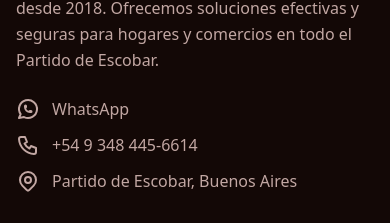
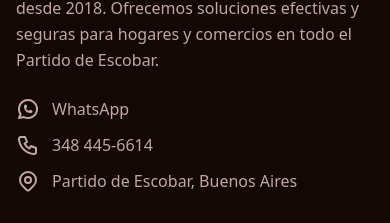
Before and after one commit to martinstanicio/mcm-fumigaciones, a Next.js app: page / in a window 390 px wide. Shown: the part 8400-8623 px from the top of the page. Built offline with nearby package versions, Linux system fonts and the light colour scheme.

Commit message:
update footer phone number

```diff
--- a/src/components/footer.tsx
+++ b/src/components/footer.tsx
@@ -1,7 +1,7 @@
 import { Brand } from "./brand";
 import { OpenHours } from "./open-hours";
 import { Separator } from "./ui/separator";
-import { formattedPhone, phone } from "@/content/contact-info";
+import { phone, simplerFormattedPhone } from "@/content/contact-info";
 import { siteName } from "@/content/metadata";
 import { getWhatsAppLink } from "@/lib/whatsapp";
 import { IconBrandWhatsapp, IconMapPin, IconPhone } from "@tabler/icons-react";
@@ -35,7 +35,7 @@ export function Footer() {
                 className="flex items-center gap-3 text-muted-foreground"
               >
                 <IconPhone />
-                <span>{formattedPhone}</span>
+                <span>{simplerFormattedPhone}</span>
               </Link>
               <p className="flex items-center gap-3 text-muted-foreground">
                 <IconMapPin />
--- a/src/content/contact-info.ts
+++ b/src/content/contact-info.ts
@@ -1,4 +1,5 @@
 export const phone = 5493484456614;
 export const formattedPhone = "+54 9 348 445-6614";
+export const simplerFormattedPhone = "348 445-6614";
 export const instagramUrl = "https://www.instagram.com/";
 export const facebookUrl = "https://www.facebook.com/";
```
